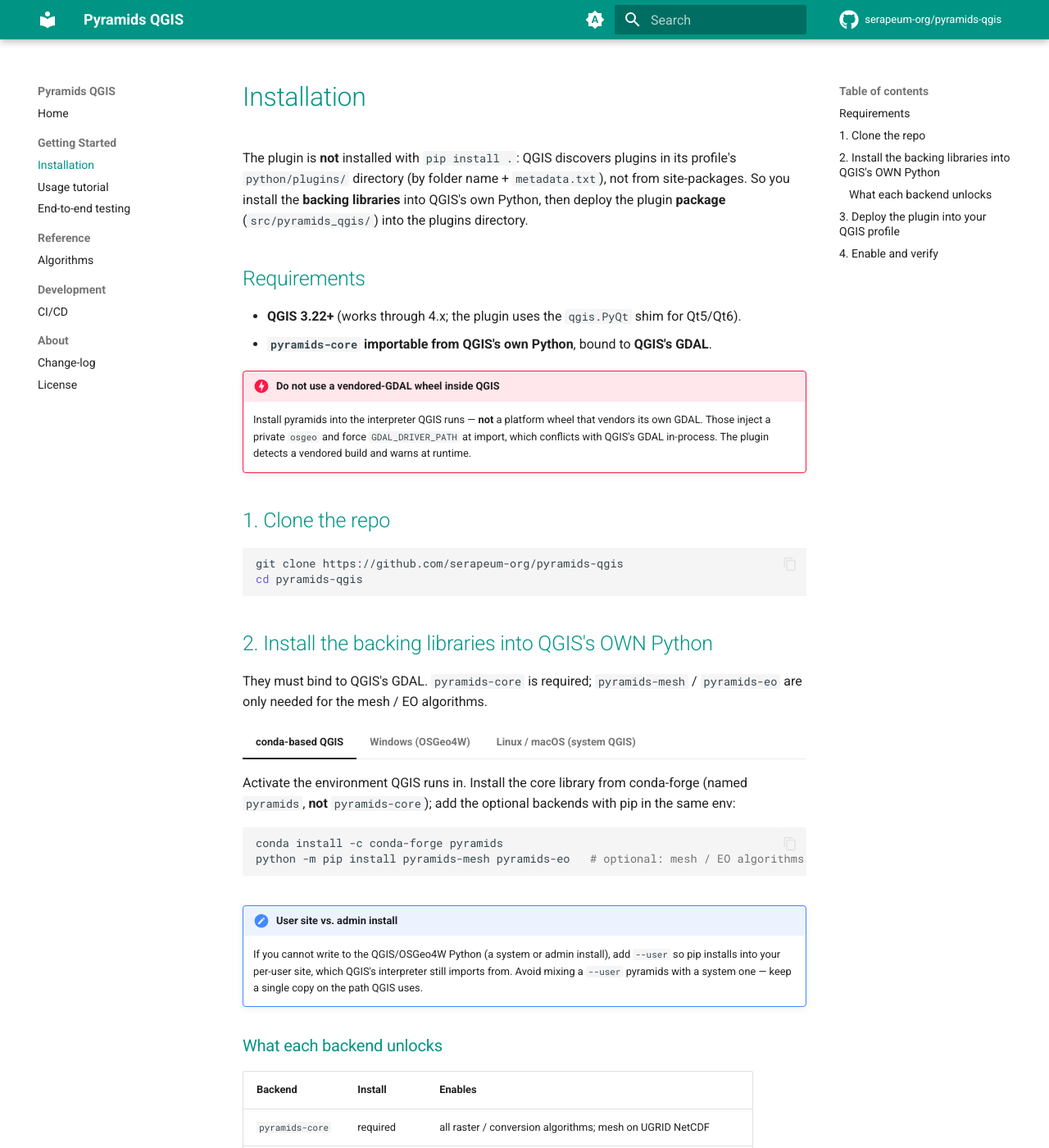
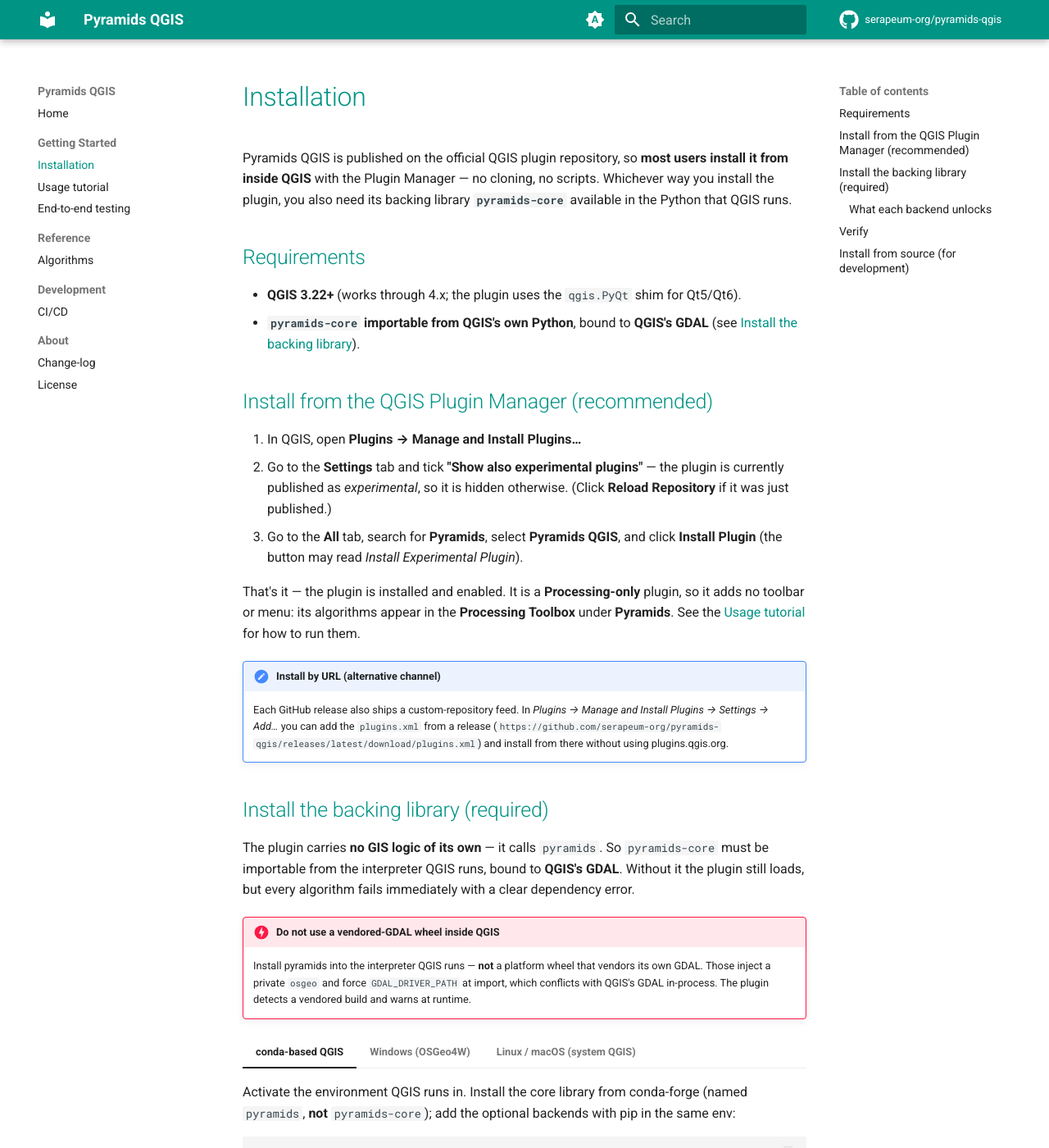
Before and after one commit to serapeum-org/pyramids-qgis, an MkDocs documentation site: the page built from docs/installation.md, in a window 1280 px wide and 1400 px high. Shown: the whole window at 82% size. Built offline with MkDocs 1.6.1 and Material for MkDocs 9.7.7, drawn with Linux system fonts in a browser that asks for light colours; comment, search, counter and statistics services are not loaded; the version menu is left out; some of the changed text lies outside the part shown.

Commit message:
docs(installation): lead with the QGIS Plugin Manager install
The plugin is now published on plugins.qgis.org, but installation.md only
documented the developer path (git clone + scripts/deploy.py) — a normal
QGIS user had no instructions for installing the published plugin.

Restructure around how a user actually installs it:
- Primary: install from Plugins -> Manage and Install Plugins (enable
  'Show also experimental plugins', search 'Pyramids QGIS', Install), plus
  an install-by-URL note for the custom-repo plugins.xml feed.
- Keep the required pyramids-core backing-library setup (conda / OSGeo4W /
  system tabs, vendored-GDAL warning, backend table).
- Demote the clone + deploy.py flow to an 'Install from source (for
  development)' section.
- Verify step points to the Usage tutorial.

Verified: internal links resolve, ruff format --check clean, mkdocs
--strict passes (exit 0).

````diff
--- a/docs/installation.md
+++ b/docs/installation.md
@@ -1,36 +1,48 @@
 # Installation
 
-The plugin is **not** installed with `pip install .`: QGIS discovers plugins in its profile's
-`python/plugins/` directory (by folder name + `metadata.txt`), not from site-packages. So you
-install the **backing libraries** into QGIS's own Python, then deploy the plugin **package**
-(`src/pyramids_qgis/`) into the plugins directory.
+Pyramids QGIS is published on the official QGIS plugin repository, so **most users install it from inside QGIS**
+with the Plugin Manager — no cloning, no scripts. Whichever way you install the plugin, you also need its backing
+library **`pyramids-core`** available in the Python that QGIS runs.
 
 ## Requirements
 
 - **QGIS 3.22+** (works through 4.x; the plugin uses the `qgis.PyQt` shim for Qt5/Qt6).
-- **`pyramids-core` importable from QGIS's own Python**, bound to **QGIS's GDAL**.
+- **`pyramids-core` importable from QGIS's own Python**, bound to **QGIS's GDAL** (see
+  [Install the backing library](#install-the-backing-library-required)).
+
+## Install from the QGIS Plugin Manager (recommended)
+
+1. In QGIS, open **Plugins → Manage and Install Plugins…**
+2. Go to the **Settings** tab and tick **"Show also experimental plugins"** — the plugin is currently published as
+   *experimental*, so it is hidden otherwise. (Click **Reload Repository** if it was just published.)
+3. Go to the **All** tab, search for **Pyramids**, select **Pyramids QGIS**, and click **Install Plugin** (the
+   button may read *Install Experimental Plugin*).
+
+That's it — the plugin is installed and enabled. It is a **Processing-only** plugin, so it adds no toolbar or menu:
+its algorithms appear in the **Processing Toolbox** under **Pyramids**. See the [Usage tutorial](usage.md) for how
+to run them.
+
+!!! note "Install by URL (alternative channel)"
+    Each GitHub release also ships a custom-repository feed. In *Plugins → Manage and Install Plugins → Settings →
+    Add…* you can add the `plugins.xml` from a release
+    (`https://github.com/serapeum-org/pyramids-qgis/releases/latest/download/plugins.xml`) and install from there
+    without using plugins.qgis.org.
+
+## Install the backing library (required)
+
+The plugin carries **no GIS logic of its own** — it calls `pyramids`. So `pyramids-core` must be importable from
+the interpreter QGIS runs, bound to **QGIS's GDAL**. Without it the plugin still loads, but every algorithm fails
+immediately with a clear dependency error.
 
 !!! danger "Do not use a vendored-GDAL wheel inside QGIS"
-    Install pyramids into the interpreter QGIS runs — **not** a platform wheel that vendors its own
-    GDAL. Those inject a private `osgeo` and force `GDAL_DRIVER_PATH` at import, which conflicts with
-    QGIS's GDAL in-process. The plugin detects a vendored build and warns at runtime.
-
-## 1. Clone the repo
-
-```bash
-git clone https://github.com/serapeum-org/pyramids-qgis
-cd pyramids-qgis
-```
-
-## 2. Install the backing libraries into QGIS's OWN Python
-
-They must bind to QGIS's GDAL. `pyramids-core` is required; `pyramids-mesh` / `pyramids-eo` are only
-needed for the mesh / EO algorithms.
+    Install pyramids into the interpreter QGIS runs — **not** a platform wheel that vendors its own GDAL. Those
+    inject a private `osgeo` and force `GDAL_DRIVER_PATH` at import, which conflicts with QGIS's GDAL in-process.
+    The plugin detects a vendored build and warns at runtime.
 
 === "conda-based QGIS"
 
-    Activate the environment QGIS runs in. Install the core library from conda-forge (named
-    `pyramids`, **not** `pyramids-core`); add the optional backends with pip in the same env:
+    Activate the environment QGIS runs in. Install the core library from conda-forge (named `pyramids`, **not**
+    `pyramids-core`); add the optional backends with pip in the same env:
 
     ```bash
     conda install -c conda-forge pyramids
@@ -55,9 +67,9 @@ needed for the mesh / EO algorithms.
     ```
 
 !!! note "User site vs. admin install"
-    If you cannot write to the QGIS/OSGeo4W Python (a system or admin install), add `--user` so pip
-    installs into your per-user site, which QGIS's interpreter still imports from. Avoid mixing a
-    `--user` pyramids with a system one — keep a single copy on the path QGIS uses.
+    If you cannot write to the QGIS/OSGeo4W Python (a system or admin install), add `--user` so pip installs into
+    your per-user site, which QGIS's interpreter still imports from. Avoid mixing a `--user` pyramids with a system
+    one — keep a single copy on the path QGIS uses.
 
 ### What each backend unlocks
 
@@ -67,13 +79,24 @@ needed for the mesh / EO algorithms.
 | `pyramids-mesh` | optional | the other mesh formats (2DM, Selafin, DFSU, XMDF, PLY, …) |
 | `pyramids-eo` | optional | the Earth-observation algorithms (contrast stretch, tasseled cap) |
 
-## 3. Deploy the plugin into your QGIS profile
+## Verify
 
-From the repo root, `scripts/deploy.py` copies (or symlinks) `src/pyramids_qgis/` into the active
-profile's plugins directory:
+Restart QGIS if needed, then open **Processing → Toolbox** (`Ctrl+Alt+T`) and expand **Pyramids**. If the group is
+there, you are ready — head to the [Usage tutorial](usage.md).
+
+If **Pyramids** does not appear, open *Plugins → Python Console* and run `import pyramids`. An `ImportError` means
+`pyramids-core` is not installed in QGIS's own Python — fix that (above) and restart QGIS.
+
+## Install from source (for development)
+
+If you are developing the plugin rather than using a release, QGIS discovers plugins in its profile's
+`python/plugins/` directory (by folder name + `metadata.txt`), not from site-packages — so you deploy the plugin
+**package** (`src/pyramids_qgis/`) there yourself. You still need the backing library (above) in QGIS's Python.
 
 ```bash
-python scripts/deploy.py                        # copy into the default profile
+git clone https://github.com/serapeum-org/pyramids-qgis
+cd pyramids-qgis
+python scripts/deploy.py                        # copy src/pyramids_qgis/ into the default profile
 python scripts/deploy.py --symlink              # symlink instead (dev: edits apply after a restart)
 python scripts/deploy.py --profile <name>       # a non-default profile
 python scripts/deploy.py --plugins-dir "<path>" # an explicit plugins dir (overrides --profile)
@@ -87,17 +110,7 @@ It installs the plugin as the folder **`pyramids_qgis`** under (default profile)
 | Linux | `~/.local/share/QGIS/QGIS3/profiles/default/python/plugins/pyramids_qgis` |
 | macOS | `~/Library/Application Support/QGIS/QGIS3/profiles/default/python/plugins/pyramids_qgis` |
 
-**Manual alternative:** copy or symlink `src/pyramids_qgis/` into that `python/plugins/` directory
-yourself — the installed folder **must** be named `pyramids_qgis`.
-
-## 4. Enable and verify
-
-Restart QGIS, then enable **Pyramids QGIS** in *Plugins → Manage and Install Plugins* (tick
-**Settings → Show also experimental plugins** if it is hidden — the plugin ships `experimental=True`).
-The algorithms then appear in the *Processing Toolbox* under **Pyramids**.
-
-If nothing shows up, open *Plugins → Python Console* and read the error — it is almost always a
-missing `pyramids-core` in QGIS's own Python (step 2).
-
-Once the plugin loads, work through the [end-to-end testing guide](testing.md) to confirm the
-algorithms actually run on real data.
+**Manual alternative:** copy or symlink `src/pyramids_qgis/` into that `python/plugins/` directory yourself — the
+installed folder **must** be named `pyramids_qgis`. Then enable **Pyramids QGIS** in *Plugins → Manage and Install
+Plugins* (ticking *Settings → Show also experimental plugins* if hidden). To confirm the algorithms actually run on
+real data, work through the [end-to-end testing guide](testing.md).
````
